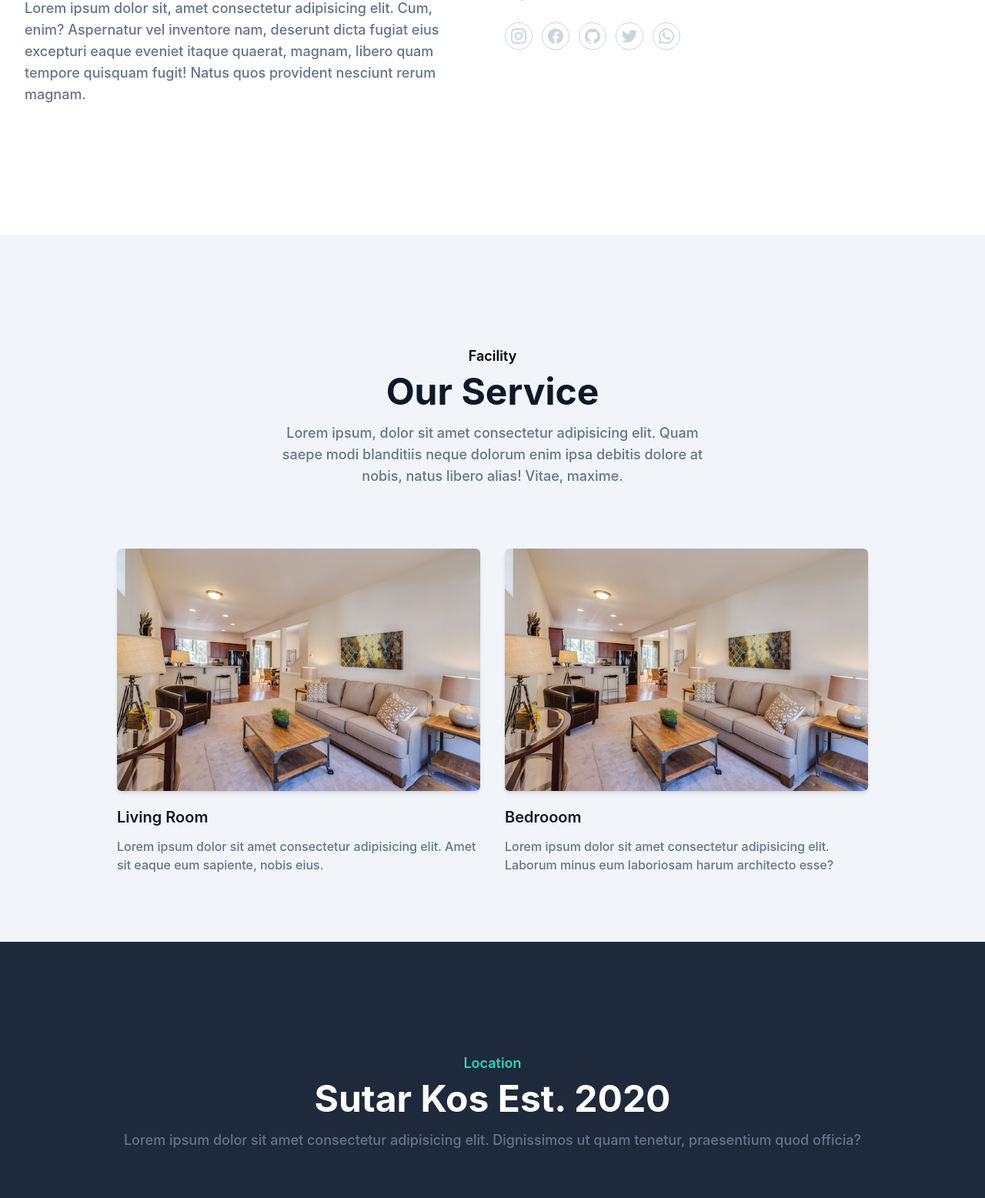
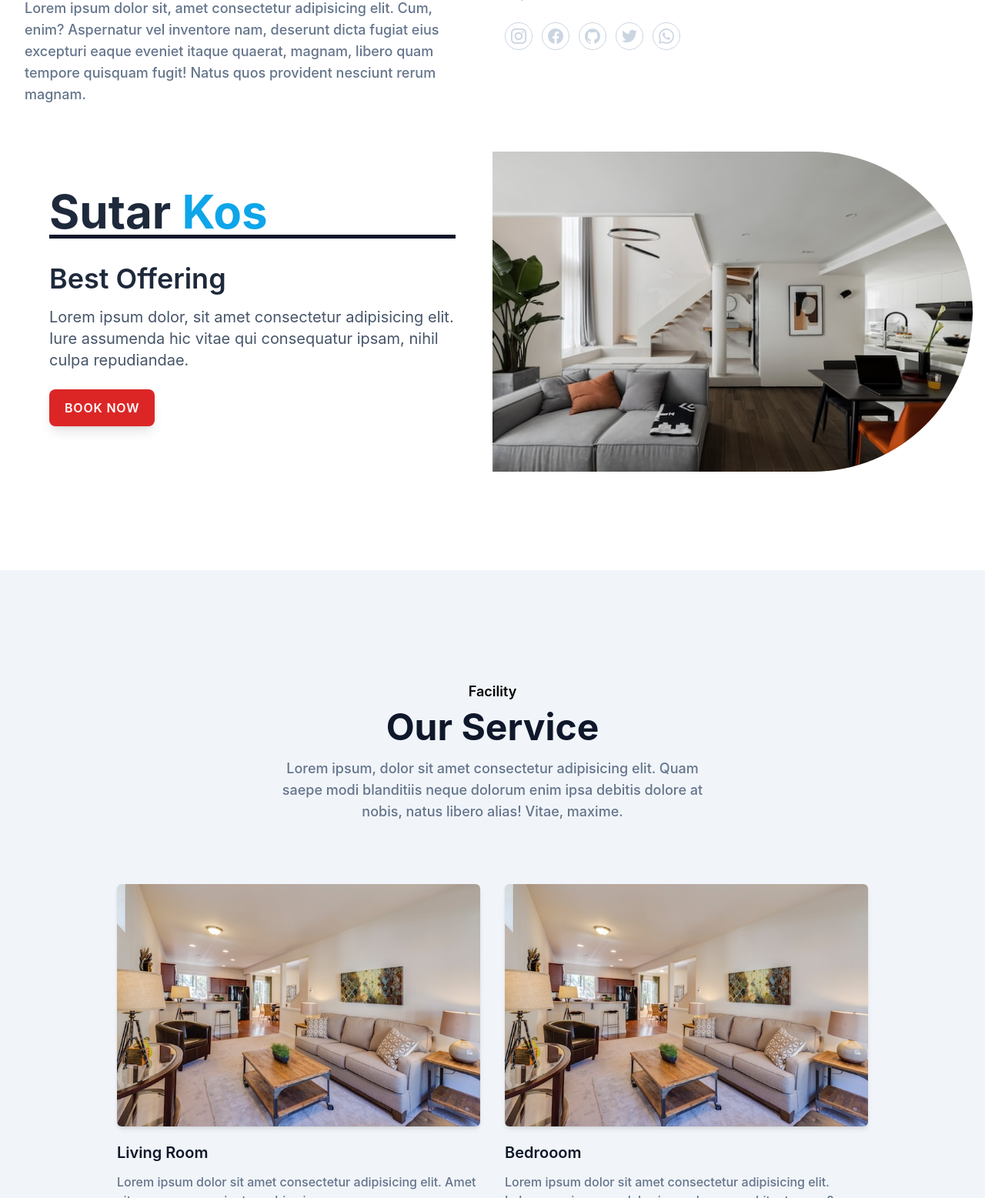
Before and after one commit to adrianpramana/sutar_kos, a PHP site: page / in a window 1280 px wide. Shown: the part 862-2419 px from the top of the page at 77% size. Run offline with PHP 8.4, Linux system fonts and the light colour scheme.

Commit message:
Menambahkan content best offer pada section about

```diff
--- a/public/index.php
+++ b/public/index.php
@@ -102,6 +102,22 @@
             </a>
           </div>
         </div>
+        <div class="container mt-5 px-12 font-inter max-w-md mx-auto sm:max-w-xl md:max-w-5xl lg:flex lg:max-w-full lg:p-0">
+          <div class="p-12 lg:flex-1">
+            <h3 class="text-4xl font-bold text-slate-800 sm:text-5xl md:text-6xl">Sutar <span class="text-sky-500">Kos</span></h3>
+            <hr class="border border-t-4 border-slate-900">
+            <img src="img/2.jpg" alt="Laptop" class="mt-4 rounded-xl shadow-xl sm:mt-6 sm:h-64 sm:w-full sm:object-cover sm:object-center lg:hidden" />
+            <h2 class="mt-6 text-2xl font-semibold text-slate-800 sm:mt-8 sm:text-4xl">Best Offering</h2>
+            <p class="mt-2 text-slate-600 sm:mt-4 sm:text-xl">Lorem ipsum dolor, sit amet consectetur adipisicing elit. Iure
+              assumenda hic vitae qui consequatur ipsam, nihil culpa repudiandae.</p>
+            <div class="mt-4 sm:mt-6">
+              <a href="#" class="inline-block px-5 py-3 bg-red-600 text-white rounded-lg shadow-lg uppercase font-semibold tracking-wider text-sm sm:text-base hover:bg-red-400">Book Now</a>
+            </div>
+          </div>
+          <div class="hidden lg:flex lg:w-1/2">
+            <img src="img/facility/lr_about.jpg" alt="Laptop" class="object-cover rounded-r-full" />
+          </div>
+        </div>
       </div>
     </div>
   </section>
@@ -142,7 +158,28 @@
             Lorem ipsum dolor sit amet consectetur adipisicing elit. Laborum minus eum laboriosam harum architecto esse?
           </p>
         </div>
-
+        <div class="mb-12 p-4 md:w-1/2">
+          <div class="shadow-md rounded-md overflow-hidden">
+            <img src="img/facility/living_room.jpg" alt="Room 2" width="w-full">
+          </div>
+          <h3 class="mt-5 mb-3 text-xl font-semibold text-dark">
+            Living Room
+          </h3>
+          <p class="text-base font-medium text-secondary">
+            Lorem ipsum dolor sit amet consectetur adipisicing elit. Laborum minus eum laboriosam harum architecto esse?
+          </p>
+        </div>
+        <div class="mb-12 p-4 md:w-1/2">
+          <div class="shadow-md rounded-md overflow-hidden">
+            <img src="img/facility/living_room.jpg" alt="Room 2" width="w-full">
+          </div>
+          <h3 class="mt-5 mb-3 text-xl font-semibold text-dark">
+            Living Room
+          </h3>
+          <p class="text-base font-medium text-secondary">
+            Lorem ipsum dolor sit amet consectetur adipisicing elit. Laborum minus eum laboriosam harum architecto esse?
+          </p>
+        </div>
       </div>
     </div>
 
--- a/public/tailwind.config.js
+++ b/public/tailwind.config.js
@@ -8,6 +8,9 @@ module.exports = {
       padding: '16px',
     },
     extend: {
+      spacing: {
+        13: '3.25rem',
+      },
       colors: {
         primary: '#002B5B',
         secondary: '#64748b',
```
Also changed, not shown: public/dist/output.css, public/img/facility/living_room.jpg (added), public/img/facility/lr_about.jpg (added).
